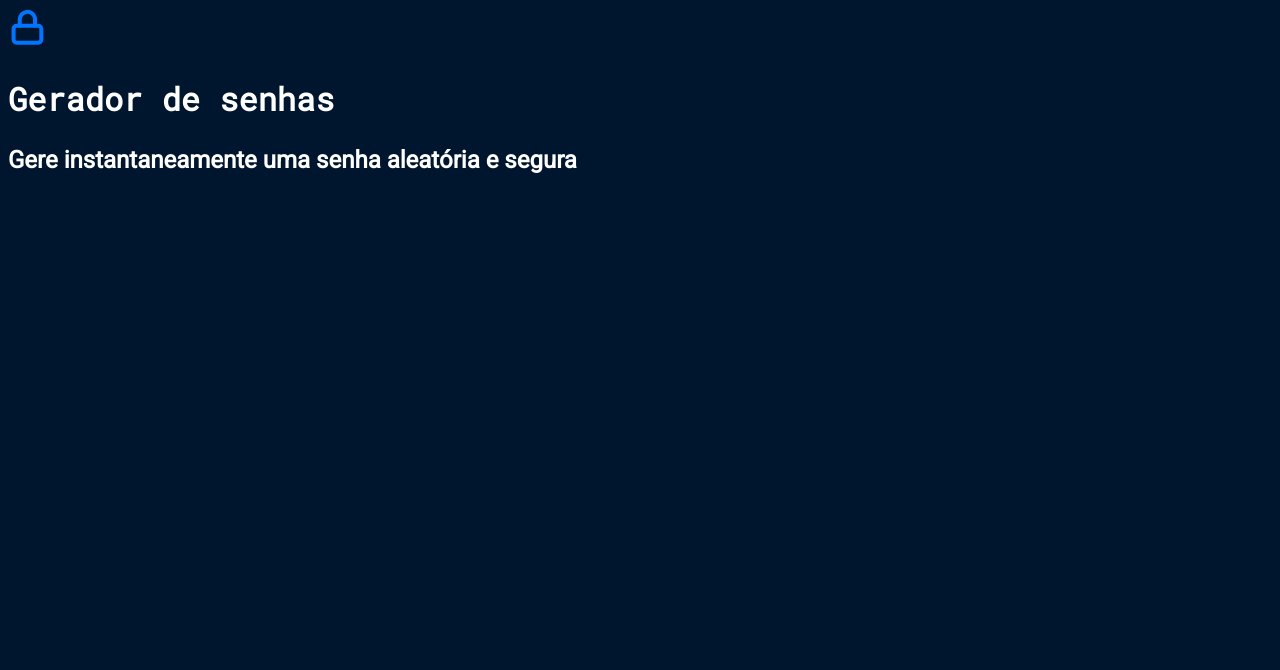
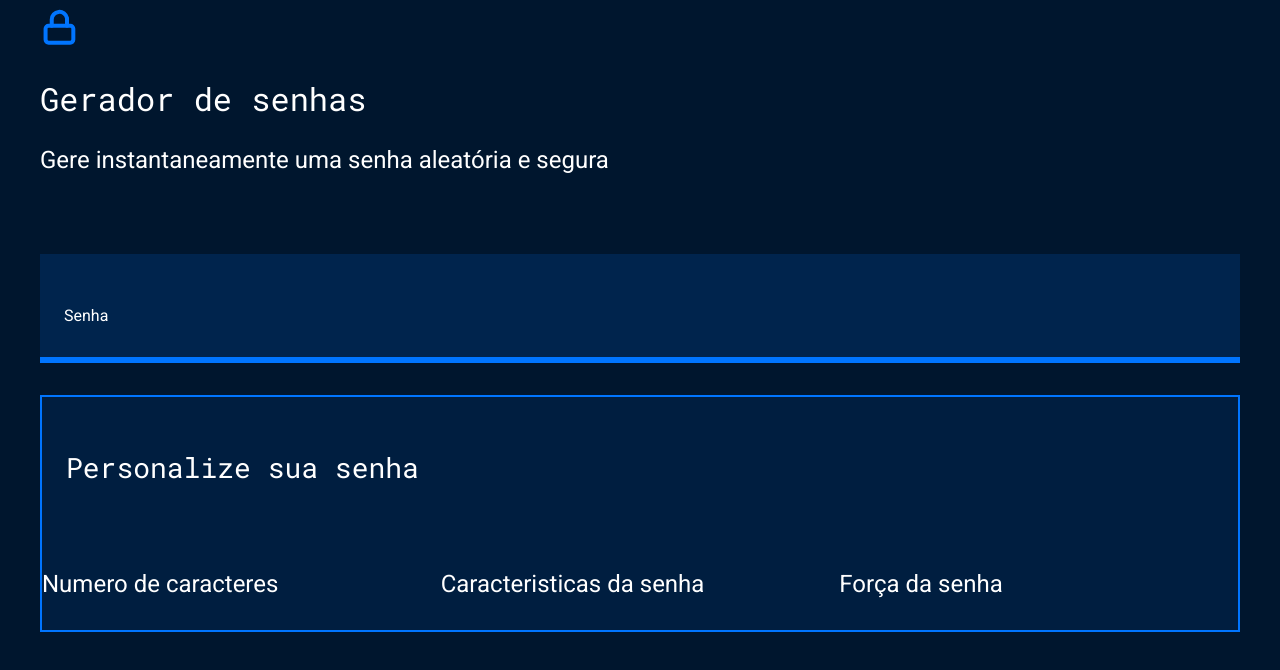
Before and after one commit to DIOGOPINDUCA/Javascript-gerador-senha, a plain HTML site: page index.html in a window 1280 px wide. Drawn offline with Linux system fonts and the light colour scheme.

Commit message:
19/06/2024

```diff
--- a/index.html
+++ b/index.html
@@ -6,9 +6,40 @@
     <title>Gerador de Senha</title>
     <link rel="stylesheet" href="style.css">
 </head>
+
 <body>
-    <img src="unlock.svg" alt="cadeado fechado">
-    <h2 class="titulo-principal">Gerador de senhas</h2>
-    <h3 class="titulo-secundario">Gere instantaneamente uma senha aleatória e segura</h3>
+<section class="conteudo">
+
+    <div class="conteudo-titulo">
+        <img src="unlock.svg" alt="cadeado fechado">
+        <h2 class="titulo-principal">Gerador de senhas</h2>
+        <h3 class="titulo-secundario">Gere instantaneamente uma senha aleatória e segura</h3>
+    </div>
+
+    <div class="conteudo-senha">
+        <label for="senha">Senha</label>
+        <input name="senha" type="text" id="campo-senha">
+    </div>
+
+    <div class="parametro">
+        <h3 class="parametro-titulo">Personalize sua senha</h3>
+        <div class="parametro-coluna__senha">
+            <div class="parametro-senha">
+                <h4 class="parametro-senha__titulo">Numero de caracteres</h4>
+            </div>
+
+            <div class="parametro-senha">
+                <h4 class="parametro-senha__titulo">Caracteristicas da senha</h4>
+            </div>
+
+            <div class="parametro-senha">
+                <h4 class="parametro-senha__titulo">Força da senha</h4>
+            </div>
+
+        </div>
+    </div>
+    </section>
+
 </body>
+
 </html>
--- a/style.css
+++ b/style.css
@@ -8,6 +8,10 @@
 --borda:#0075FF;
 --roboto: "Roboto", sans-serif;
 --roboto-mono: "Roboto Mono", monospace;
+}
+
+*{
+    font-weight: 400;
 }
 
 body{
@@ -27,3 +31,61 @@ font-size: 32px;
 .titulo-secundario{
     font-size: 24px;
 }
+
+.conteudo-senha{
+    margin-top: 80px;
+    background: var(--fundo-senha);
+    padding: 24px;
+    border-bottom: 6px solid var(--borda);
+}
+
+#campo-senha{
+    width: 70%;
+    background-color: var(--fundo-senha);
+    border: none;
+    color: var(--branco);
+    font-family: var(--roboto-mono);
+    font-size: 40px;
+}
+
+#campo-senha:focus{
+    outline: none;
+}
+
+.conteudo{
+    max-width: 1200px;
+    margin: 0 auto;
+}
+
+.parametro{
+    background-color: var(--fundo-texto);
+    border: 2px solid var(--borda);
+    margin-top: 32px;
+}
+
+.parametro-titulo{
+    font-family: var(--roboto-mono);
+    font-size: 28px;
+    padding: 24px;
+}
+
+.parametro-senha__titulo{
+    font-size: 24px;
+}
+
+.parametro-coluna__senha{
+    display: flex;
+    flex-direction: column;
+    justify-content: center;
+}
+
+@media screen and (min-width:768px) {
+    .parametro-coluna__senha{
+        flex-direction: row;
+    }
+}
+
+.parametro-senha{
+    width: 50%;
+    margin: 0 auto;
+}
```
